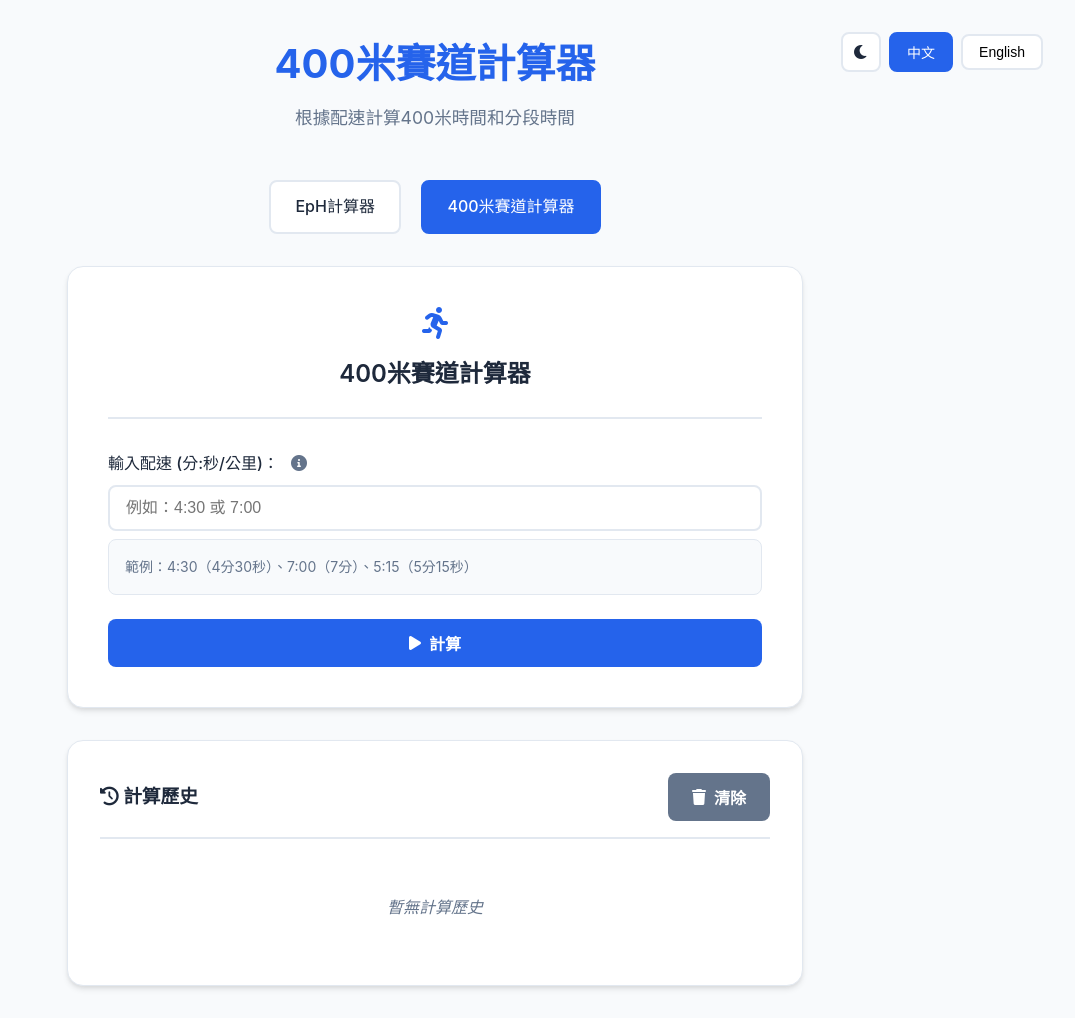
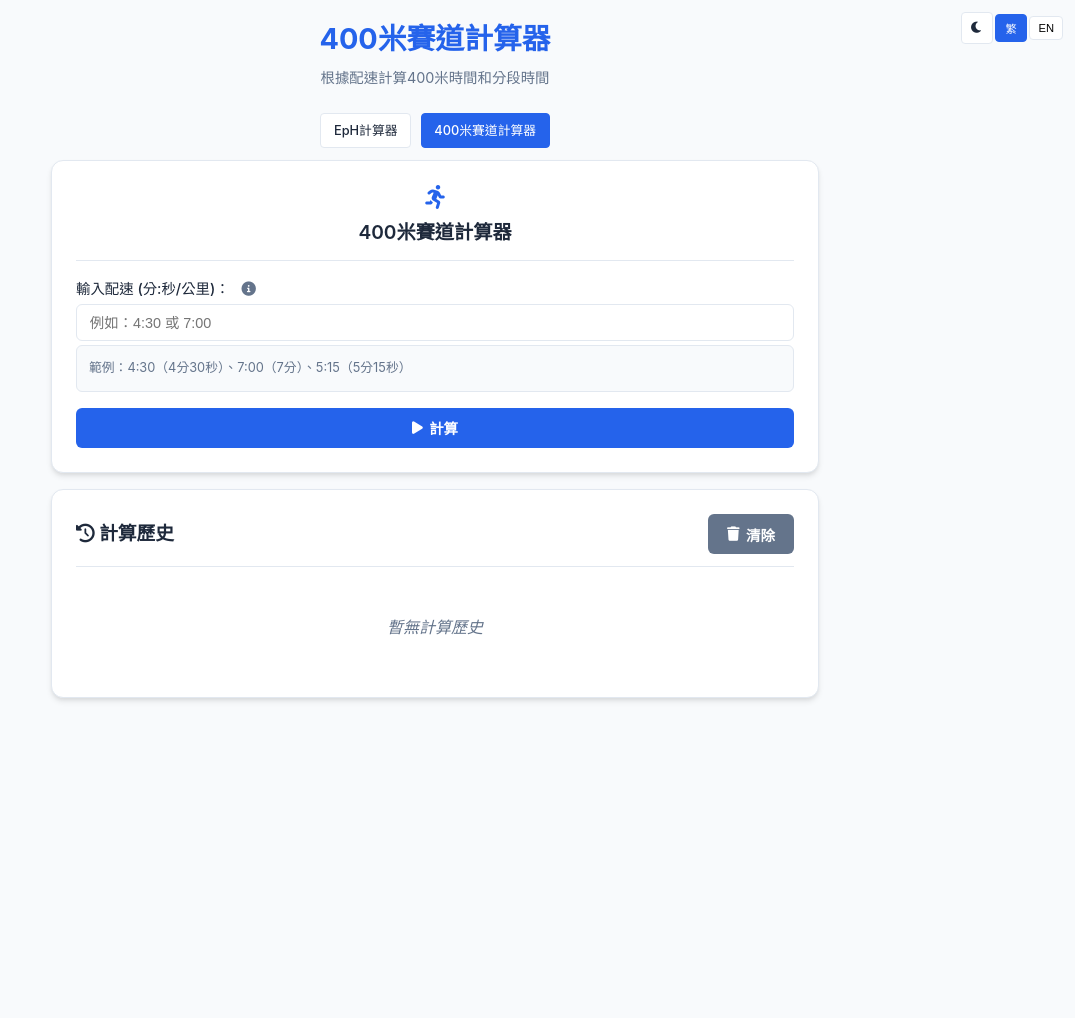
Before and after one commit to yung00000/EpH, a FastAPI app: page /track in a window 1280 px wide. Shown: the whole page, without its empty margins (205-1280 px from the left). After the commit the page ends 701 px from the top, so only its background shows below. Run offline with FastAPI, Linux system fonts and the light colour scheme.

Commit message:
Enhance app.py and templates for improved error handling and UI consistency. Update EpHResponse and PaceResponse models to ensure default values for fields. Revise index.html and index_track.html for refined styling, including adjustments to padding, font sizes, and layout for better readability and user experience.

```diff
--- a/app.py
+++ b/app.py
@@ -109,20 +109,56 @@ class EpHRequest(BaseModel):
 
 class EpHResponse(BaseModel):
     result: str                 # Calculation result
-    error: Optional[str]        # Error message if any
+    error: str = ""            # Error message if any (empty string for no error)
+
+    class Config:
+        # Ensure all fields are properly handled
+        extra = "forbid"
+        validate_assignment = True
+
+    def __init__(self, **data):
+        # Ensure all fields are properly set
+        if 'result' not in data:
+            data['result'] = ""
+        if 'error' not in data:
+            data['error'] = ""
+        super().__init__(**data)
 
 # Track Calculator Models
 class PaceRequest(BaseModel):
     pace: str
 
 class PaceResponse(BaseModel):
-    total_time_min: str
-    total_time_sec: int
-    split_100m: int
-    split_200m: int
-    split_300m: int
-    split_400m: int
-    error: Optional[str] = None
+    total_time_min: str = ""
+    total_time_sec: int = 0
+    split_100m: int = 0
+    split_200m: int = 0
+    split_300m: int = 0
+    split_400m: int = 0
+    error: str = ""
+
+    class Config:
+        # Ensure all fields are properly handled
+        extra = "forbid"
+        validate_assignment = True
+
+    def __init__(self, **data):
+        # Ensure all fields are properly set
+        if 'total_time_min' not in data:
+            data['total_time_min'] = ""
+        if 'total_time_sec' not in data:
+            data['total_time_sec'] = 0
+        if 'split_100m' not in data:
+            data['split_100m'] = 0
+        if 'split_200m' not in data:
+            data['split_200m'] = 0
+        if 'split_300m' not in data:
+            data['split_300m'] = 0
+        if 'split_400m' not in data:
+            data['split_400m'] = 0
+        if 'error' not in data:
+            data['error'] = ""
+        super().__init__(**data)
 
 def hms_to_hours(time_str: str) -> float:
     """Convert hh:mm:ss or hh:mm format to hours (decimal)"""
@@ -243,13 +279,13 @@ async def calculate(request: Request, mode: str = Form(...),
             if not time:
                 return EpHResponse(result="", error="Time is required for EpH calculation")
             result = calculate_eph(distance, elevation, time)
-            return EpHResponse(result=f"EpH = {result:.2f}")
+            return EpHResponse(result=f"EpH = {result:.2f}", error="")
 
         elif mode == 'time':
             if not eph:
                 return EpHResponse(result="", error="EpH value is required for time calculation")
             result = calculate_time(distance, elevation, eph)
-            return EpHResponse(result=f"Estimated Time = {result}")
+            return EpHResponse(result=f"Estimated Time = {result}", error="")
 
         else:
             return EpHResponse(result="", error="Invalid calculation mode")
@@ -300,6 +336,7 @@ async def track_calculate(request: Request, pace: str = Form(...)):
             total_time_min="",
             total_time_sec=0,
             split_100m=0,
+            split_200m=0,
             split_300m=0,
             split_400m=0,
             error="An error occurred during calculation"
--- a/templates/index_track.html
+++ b/templates/index_track.html
@@ -55,23 +55,23 @@
                  .container {
              max-width: 800px;
              margin: 0 auto;
-            padding: 2rem;
+             padding: 1rem;
          }
 
                  .header {
              text-align: center;
-            margin-bottom: 3rem;
+             margin-bottom: 1.5rem;
          }
 
                  .header h1 {
-            font-size: 2.5rem;
+             font-size: 1.8rem;
              font-weight: 700;
              color: var(--primary-color);
-            margin-bottom: 0.5rem;
+             margin-bottom: 0.25rem;
          }
 
                  .header p {
-            font-size: 1.1rem;
+             font-size: 0.9rem;
              color: var(--text-secondary);
              max-width: 600px;
              margin: 0 auto;
@@ -79,50 +79,51 @@
 
                  .calculator-card {
              background: var(--card-background);
-            border-radius: 16px;
-            padding: 2.5rem;
+             border-radius: 12px;
+             padding: 1.5rem;
              box-shadow: var(--shadow);
              border: 1px solid var(--border-color);
-            margin-bottom: 2rem;
+             margin-bottom: 1rem;
          }
 
                  .card-header {
              text-align: center;
-            margin-bottom: 2rem;
-            padding-bottom: 1.5rem;
-            border-bottom: 2px solid var(--border-color);
+             margin-bottom: 1rem;
+             padding-bottom: 0.75rem;
+             border-bottom: 1px solid var(--border-color);
          }
 
                  .card-header i {
-            font-size: 2rem;
+             font-size: 1.5rem;
              color: var(--primary-color);
-            margin-bottom: 1rem;
+             margin-bottom: 0.5rem;
              display: block;
          }
 
                  .card-header h2 {
-            font-size: 1.5rem;
+             font-size: 1.2rem;
              font-weight: 600;
              color: var(--text-primary);
          }
 
                  .form-group {
-            margin-bottom: 1.5rem;
+             margin-bottom: 1rem;
          }
 
                  .form-label {
              display: block;
              font-weight: 500;
-            margin-bottom: 0.5rem;
+             margin-bottom: 0.25rem;
              color: var(--text-primary);
+             font-size: 0.9rem;
          }
 
                  .form-input {
              width: 100%;
-            padding: 0.75rem 1rem;
-            border: 2px solid var(--border-color);
-            border-radius: 8px;
-            font-size: 1rem;
+             padding: 0.6rem 0.8rem;
+             border: 1px solid var(--border-color);
+             border-radius: 6px;
+             font-size: 0.9rem;
              transition: all 0.2s ease;
              background: var(--card-background);
          }
@@ -137,15 +138,15 @@
              display: inline-flex;
              align-items: center;
              justify-content: center;
-            padding: 0.75rem 1.5rem;
+             padding: 0.6rem 1.2rem;
              border: none;
-            border-radius: 8px;
-            font-size: 1rem;
+             border-radius: 6px;
+             font-size: 0.9rem;
              font-weight: 600;
              cursor: pointer;
              transition: all 0.2s ease;
              text-decoration: none;
-            gap: 0.5rem;
+             gap: 0.4rem;
          }
 
         .btn-primary {
@@ -175,24 +176,26 @@
 
                  .language-switcher {
              position: fixed;
-            top: 2rem;
-            right: 2rem;
+             top: 0.75rem;
+             right: 0.75rem;
              z-index: 1000;
              display: flex;
-            gap: 0.5rem;
+             gap: 0.15rem;
              align-items: center;
              flex-wrap: nowrap;
          }
 
                  .language-btn {
              background: var(--card-background);
-            border: 2px solid var(--border-color);
-            border-radius: 8px;
-            padding: 0.5rem 1rem;
-            font-size: 0.875rem;
+             border: 1px solid var(--border-color);
+             border-radius: 4px;
+             padding: 0.3rem 0.5rem;
+             font-size: 0.7rem;
              font-weight: 500;
              cursor: pointer;
              transition: all 0.2s ease;
+             min-width: 32px;
+             text-align: center;
          }
 
         .language-btn:hover {
@@ -213,18 +216,18 @@
 
                  .theme-toggle {
              background: var(--card-background);
-            border: 2px solid var(--border-color);
-            border-radius: 8px;
-            padding: 0.5rem;
-            font-size: 1rem;
+             border: 1px solid var(--border-color);
+             border-radius: 4px;
+             padding: 0.3rem;
+             font-size: 0.8rem;
              cursor: pointer;
              transition: all 0.2s ease;
              color: var(--text-primary);
              display: flex;
              align-items: center;
              justify-content: center;
-            width: 40px;
-            height: 40px;
+             width: 32px;
+             height: 32px;
          }
 
         .theme-toggle:hover {
@@ -309,8 +312,8 @@
 
                  .history-section {
              background: var(--card-background);
-            border-radius: 16px;
-            padding: 2rem;
+             border-radius: 12px;
+             padding: 1.5rem;
              box-shadow: var(--shadow);
              border: 1px solid var(--border-color);
          }
@@ -319,19 +322,19 @@
              display: flex;
              align-items: center;
              justify-content: space-between;
-            margin-bottom: 1.5rem;
-            padding-bottom: 1rem;
-            border-bottom: 2px solid var(--border-color);
+             margin-bottom: 1rem;
+             padding-bottom: 0.75rem;
+             border-bottom: 1px solid var(--border-color);
          }
 
                  .history-item {
              display: flex;
              justify-content: space-between;
              align-items: center;
-            padding: 1rem;
+             padding: 0.75rem;
              border: 1px solid var(--border-color);
-            border-radius: 8px;
-            margin-bottom: 0.75rem;
+             border-radius: 6px;
+             margin-bottom: 0.5rem;
              cursor: pointer;
              transition: all 0.2s ease;
              background: var(--background-color);
@@ -387,19 +390,20 @@
 
                  .nav-links {
              text-align: center;
-            margin-bottom: 2rem;
+             margin-bottom: 0.75rem;
          }
 
                  .nav-link {
              display: inline-block;
-            padding: 0.75rem 1.5rem;
-            margin: 0 0.5rem;
+             padding: 0.4rem 0.8rem;
+             margin: 0 0.15rem;
              background: var(--card-background);
-            border: 2px solid var(--border-color);
-            border-radius: 8px;
+             border: 1px solid var(--border-color);
+             border-radius: 4px;
              color: var(--text-primary);
              text-decoration: none;
              font-weight: 500;
+             font-size: 0.8rem;
              transition: all 0.2s ease;
          }
 
@@ -497,11 +515,11 @@
 
                  .examples {
              background: var(--background-color);
-            padding: 1rem;
-            border-radius: 8px;
+             padding: 0.75rem;
+             border-radius: 6px;
              border: 1px solid var(--border-color);
-            margin-top: 0.5rem;
-            font-size: 0.875rem;
+             margin-top: 0.25rem;
+             font-size: 0.8rem;
              color: var(--text-secondary);
          }
     </style>
@@ -511,8 +529,8 @@
         <button class="theme-toggle" onclick="toggleTheme()" id="themeToggle" title="{{ 'Toggle dark/light mode' if lang == 'en' else '切換深色/淺色模式' }}">
             <i class="fas fa-moon" id="themeIcon"></i>
         </button>
-        <button class="language-btn {{ 'active' if lang == 'zh' else '' }}" onclick="switchLanguage('zh')">中文</button>
-        <button class="language-btn {{ 'active' if lang == 'en' else '' }}" onclick="switchLanguage('en')">English</button>
+                 <button class="language-btn {{ 'active' if lang == 'zh' else '' }}" onclick="switchLanguage('zh')">繁</button>
+         <button class="language-btn {{ 'active' if lang == 'en' else '' }}" onclick="switchLanguage('en')">EN</button>
     </div>
 
     <div class="container">
```
Also changed, not shown: other parts of templates/index_track.html (+45 -31 lines), project.md (+2 -2 lines), templates/index.html (+76 -65 lines). Lines whose indentation alone changed are shown as unchanged.
